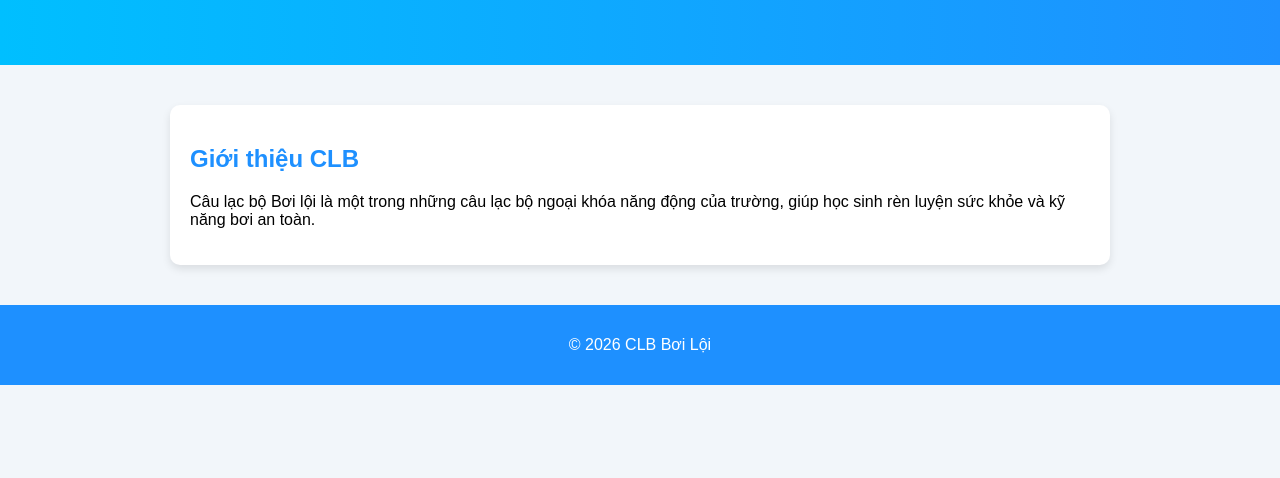
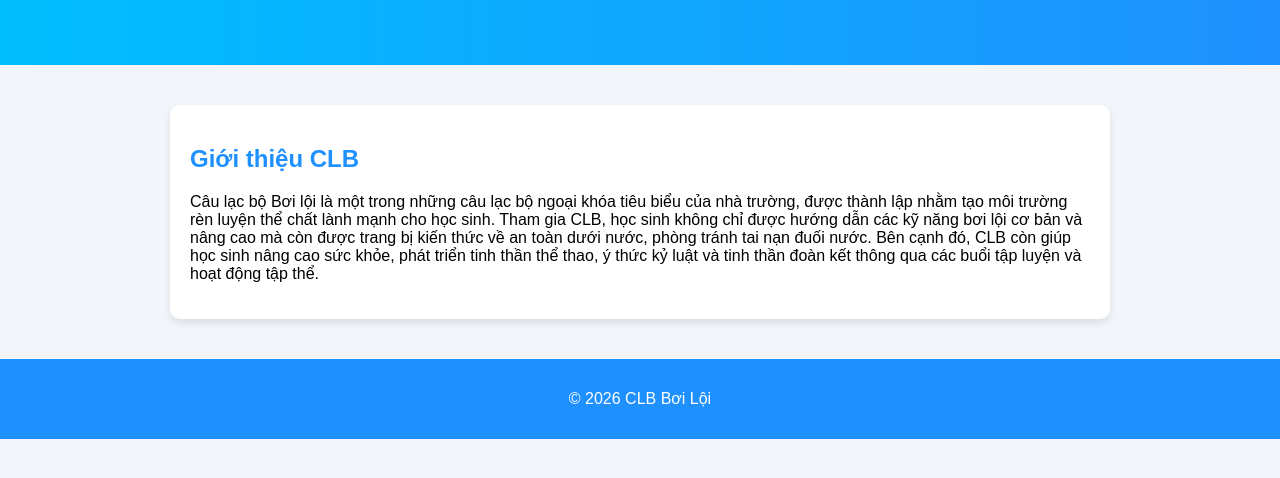
Before and after one commit to cupapifake-ops/clb-boi-loi, a plain HTML site: page index.html in a window 1280 px wide. Shown: the part 126-604 px from the top of the page. Drawn offline with Linux system fonts and the light colour scheme.

Commit message:
Update index.html

```diff
--- a/index.html
+++ b/index.html
@@ -15,10 +15,14 @@
 <main class="content">
     <section class="section">
         <h2>Giới thiệu CLB</h2>
-        <p>
-            Câu lạc bộ Bơi lội là một trong những câu lạc bộ ngoại khóa năng động của trường,
-            giúp học sinh rèn luyện sức khỏe và kỹ năng bơi an toàn.
-        </p>
+       <p>
+Câu lạc bộ Bơi lội là một trong những câu lạc bộ ngoại khóa tiêu biểu của nhà trường,
+được thành lập nhằm tạo môi trường rèn luyện thể chất lành mạnh cho học sinh.
+Tham gia CLB, học sinh không chỉ được hướng dẫn các kỹ năng bơi lội cơ bản và nâng cao
+mà còn được trang bị kiến thức về an toàn dưới nước, phòng tránh tai nạn đuối nước.
+Bên cạnh đó, CLB còn giúp học sinh nâng cao sức khỏe, phát triển tinh thần thể thao,
+ý thức kỷ luật và tinh thần đoàn kết thông qua các buổi tập luyện và hoạt động tập thể.
+    </p>
     </section>
 </main>
 
```
